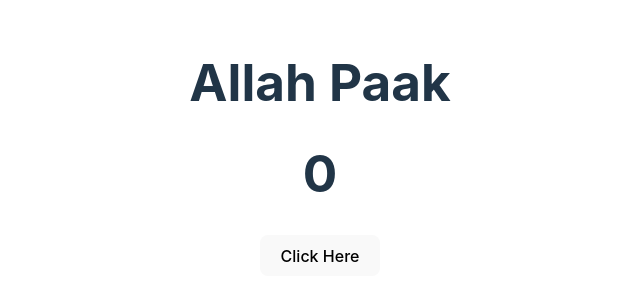
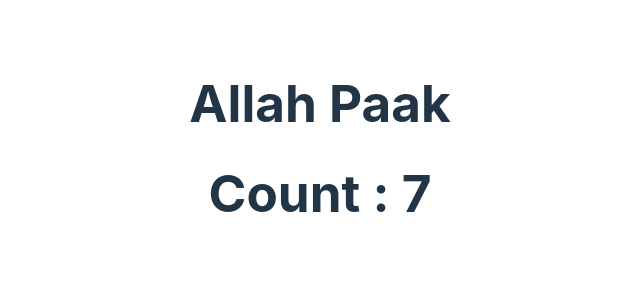
Before and after one commit to akhlaqueahmad119/React-Interview-Questions, a React (Vite) app: page / in a window 1280 px wide. Shown: the part 252-552 px from the top of the page, without its empty margins (320-960 px from the left). Built offline with nearby package versions, Linux system fonts and the light colour scheme.

Commit message:
changes in useEffect

```diff
--- a/src/App.jsx
+++ b/src/App.jsx
@@ -11,7 +11,7 @@ import UserList from "./Redux-Thunk/UserList";
 import AutomaticCounter from "./CounterInReact/AutomaticCounter";
 import CounterButton from "./CounterInReact/CounterButton";
 // import Parent from "./Parent Child/Parent";
-// import UseEffect from "./useEffect/UseEffect.jsx";
+import UseEffect from "./useEffect/UseEffect.jsx";
 // import Memo from "./Memo/Memo.jsx";
 //  import UseRef from "./UseRef/UseRef.jsx";
 // import Parent from "./useCallBack/Parent.jsx";
@@ -27,7 +27,7 @@ function App() {
   return (
     <>
       <h1>Allah Paak</h1>
-      {/* <UseEffect /> */}
+      <UseEffect />
       {/* <Memo /> */}
       {/* <UseRef /> */}
       {/* <Parent/> */}
@@ -53,7 +53,7 @@ function App() {
       </ContextProvider>
       <UserList /> */}
       {/* <AutomaticCounter/> */}
-      <CounterButton/>
+      {/* <CounterButton/> */}
     </>
   );
 }
--- a/src/useEffect/UseEffect.jsx
+++ b/src/useEffect/UseEffect.jsx
@@ -2,20 +2,23 @@ import React from "react";
 export default function UseEffect() {
   const [count, setCount] = React.useState(0);
   React.useEffect(() => {
-    const intervalId = setTimeout(() => {
-      setCount((prevCount) => prevCount + 1);
+    const intervalId = setInterval(() => {
+      setCount((prevCount) => {
+        if (prevCount === 9) {
+          clearInterval(intervalId);
+        }
+        return prevCount+1
+      });
     }, 1000);
-    console.log(intervalId, "intervalId");
     // Cleanup the interval on component unmount
     return () => {
-      clearInterval("Akhlaque", intervalId);
+      clearInterval(intervalId);
     };
   }, []);
 
   return (
     <>
       <h1>Count : {count}</h1>
-      <button onClick={() => setCount(count + 1)}>Click Here</button>
     </>
   );
 }
```
Also changed, not shown: src/useEffect/README.md.
